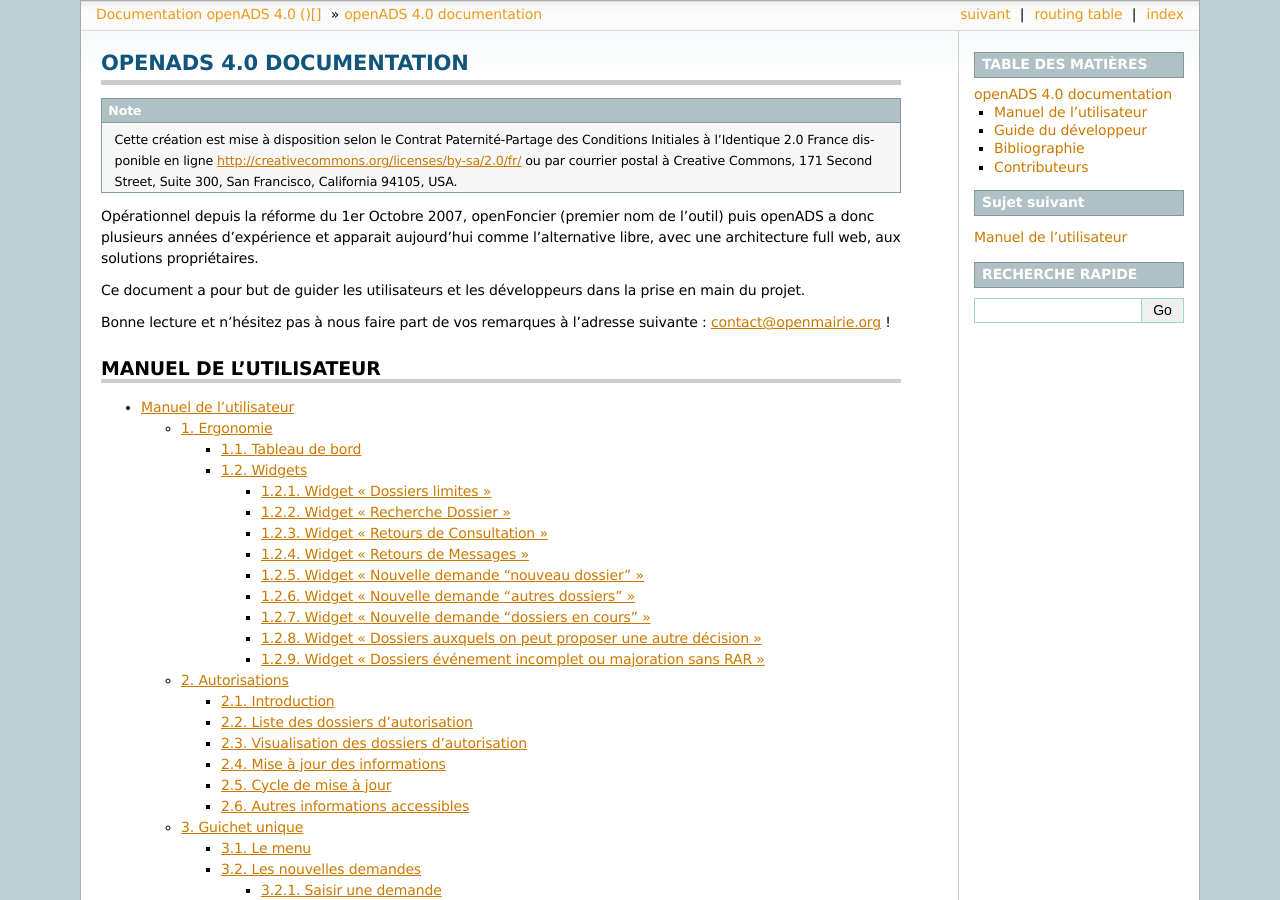
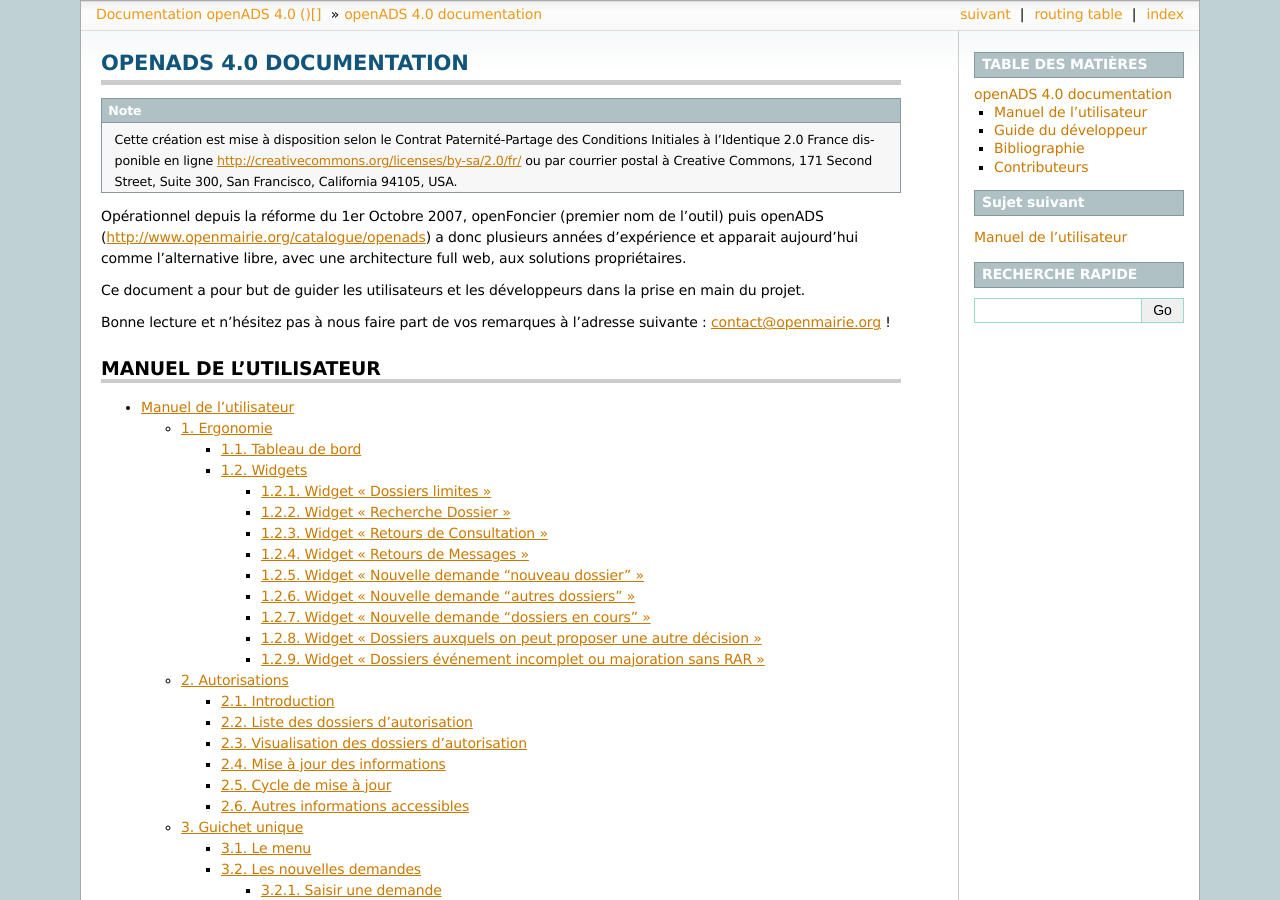
Before and after one commit to mpavaux/openads-documentation, a Sphinx documentation site: the page built from source/index.rst, in a window 1280 px wide and 900 px high. Built offline with Sphinx 7.4.7, drawn with Linux system fonts in a browser that asks for light colours; some of the changed lines change nothing that is shown.

Commit message:
Ajoute le lien vers la fiche catalogue

```diff
--- a/source/index.rst
+++ b/source/index.rst
@@ -15,7 +15,7 @@
 
 
 Opérationnel depuis la réforme du 1er Octobre 2007, openFoncier (premier nom de
-l'outil) puis openADS a donc plusieurs années d'expérience et apparait
+l'outil) puis openADS (http://www.openmairie.org/catalogue/openads) a donc plusieurs années d'expérience et apparait
 aujourd'hui comme l'alternative libre, avec une architecture full web, aux
 solutions propriétaires.
 
```
